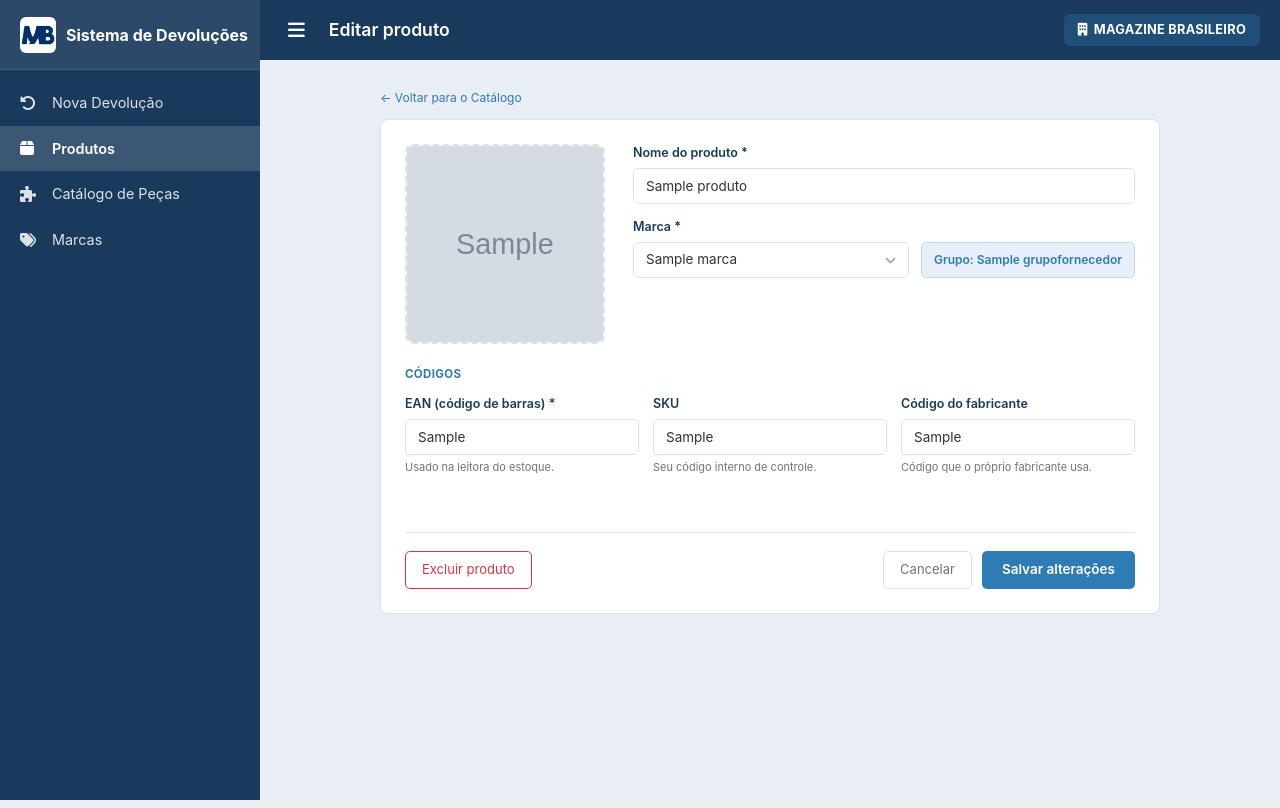
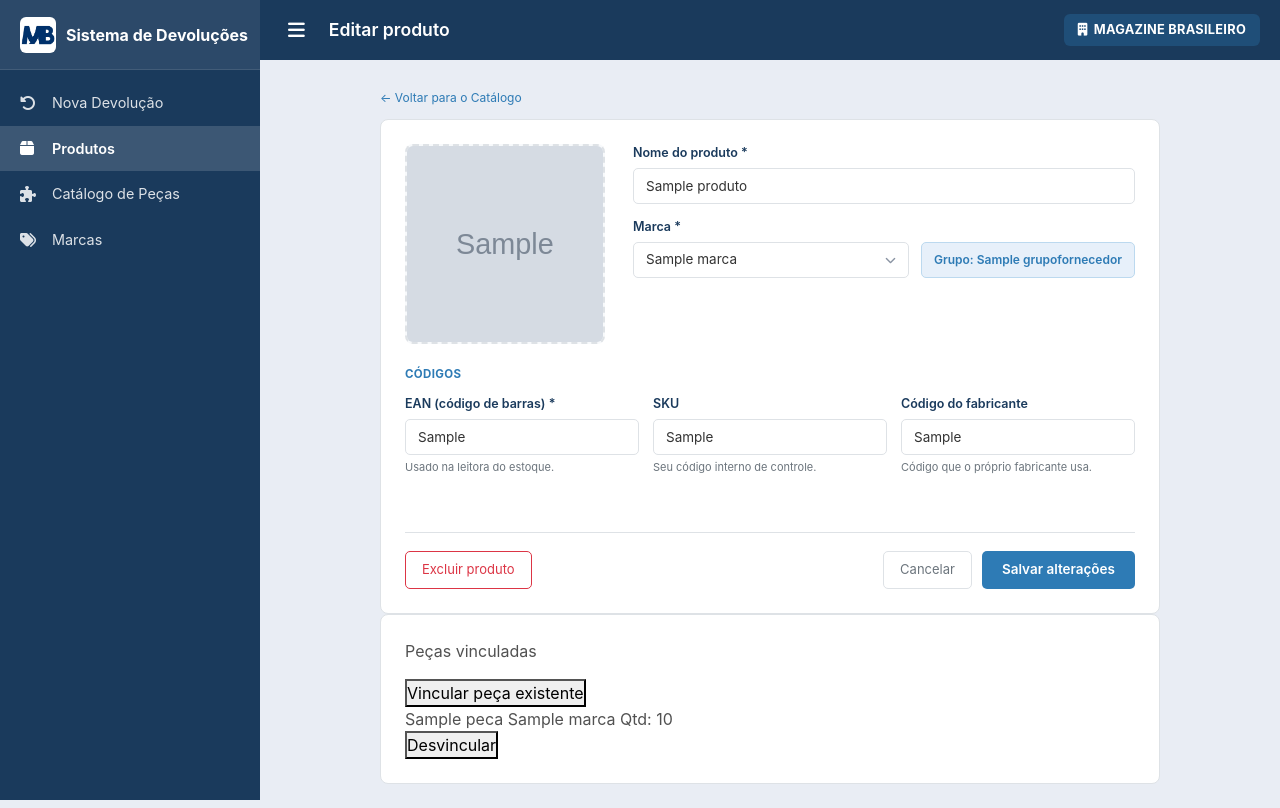
Before and after one commit to MatheusAp-MB/Projeto-Sistema-Devolucao, a Django app: page /catalogo/produto/1/editar/ in a window 1280 px wide. Run offline with Django 5.2, Linux system fonts and the light colour scheme; tables that the repository leaves empty hold one stand-in row (values such as "Sample post"); grey boxes marked "Sample" are stand-in pictures; parts of the project's set-up code (start-up, migrations or seed data) failed here and were passed over.

Commit message:
Reestruturação: update 04

```diff
--- a/devolucoes/templates/devolucoes/produto_form.html
+++ b/devolucoes/templates/devolucoes/produto_form.html
@@ -129,6 +129,38 @@
                 </div>
             </div>
         </div>
+
+        {% if produto %}
+            <div class="produto-form-cartao produto-form-pecas-cartao">
+                <div class="produto-form-pecas-cabecalho">
+                    <p class="produto-form-pecas-titulo">Peças vinculadas</p>
+                    <button type="button" class="gaveta-botao-nova-peca" data-abrir-modal-vinculo-produto
+                            data-produto-id="{{ produto.id }}" data-produto-nome="{{ produto.nome }}">
+                        Vincular peça existente
+                    </button>
+                </div>
+
+                {% if compatibilidades %}
+                    <div class="produto-form-pecas-lista">
+                        {% for comp in compatibilidades %}
+                            <div class="produto-form-pecas-linha">
+                                <span class="produto-form-pecas-linha-nome">{{ comp.peca.nome_generico }}</span>
+                                <span class="produto-form-pecas-linha-marca">{{ comp.peca.marca.nome }}</span>
+                                <span class="produto-form-pecas-linha-qtd">Qtd: {{ comp.quantidade_esperada }}</span>
+                                <form method="post" action="{% url 'desvincular_peca' comp.id %}" class="produto-form-pecas-form-desvincular">
+                                    {% csrf_token %}
+                                    <button type="submit" class="produto-form-pecas-botao-desvincular">Desvincular</button>
+                                </form>
+                            </div>
+                        {% endfor %}
+                    </div>
+                {% else %}
+                    <p class="produto-form-pecas-vazio">Nenhuma peça vinculada ainda.</p>
+                {% endif %}
+            </div>
+
+            {% include 'devolucoes/_modal_vinculo.html' %}
+        {% endif %}
     </div>
 {% endblock %}
 
--- a/devolucoes/views.py
+++ b/devolucoes/views.py
@@ -279,6 +279,10 @@ def _contexto_form_produto(produto=None, valores=None):
     return {
         'produto': produto,
         'valores': valores,
+        'compatibilidades': (
+            produto.compatibilidades.select_related('peca__marca').order_by('peca__nome_generico')
+            if produto else []
+        ),
         'marcas_json': _marcas_json(),
         'grupos': GrupoFornecedor.objects.all(),
         'pagina_ativa': 'produtos',
@@ -607,17 +611,18 @@ def cadastrar_peca_avulsa(request):
 
 
 def desvincular_peca(request, compatibilidade_id):
-    """Desfaz o vínculo peça-produto — reaproveitado tanto pela tela de
-    produto (POST clássico, com redirect) quanto pela Gaveta de Peças,
-    no card expandido (POST via AJAX, com resposta em JSON)."""
+    """Desfaz o vínculo peça-produto — reaproveitado tanto pela página
+    do produto (POST clássico, com redirect pra lá) quanto pela Gaveta
+    de Peças, no card expandido (POST via AJAX, com resposta em JSON).
+    O destino do redirect clássico mudou de catalogo pra editar_produto
+    — a página do produto agora é quem mostra as peças vinculadas."""
     compatibilidade = get_object_or_404(Compatibilidade, pk=compatibilidade_id)
-    codigo_barras = compatibilidade.produto.codigo_barras
+    produto_id = compatibilidade.produto_id
 
     if request.method == 'POST':
         eh_ajax = request.headers.get('X-Requested-With') == 'XMLHttpRequest'
         nome_peca = compatibilidade.peca.nome_generico
         peca_id = compatibilidade.peca_id
-        produto_id = compatibilidade.produto_id
         compatibilidade.delete()
 
         if eh_ajax:
@@ -629,7 +634,7 @@ def desvincular_peca(request, compatibilidade_id):
 
         messages.success(request, f'"{nome_peca}" desvinculada deste produto.')
 
-    return redirect(f"{reverse('catalogo')}?codigo_barras={codigo_barras}")
+    return redirect('editar_produto', produto_id=produto_id)
 
 
 def excluir_peca(request, peca_id):
```
